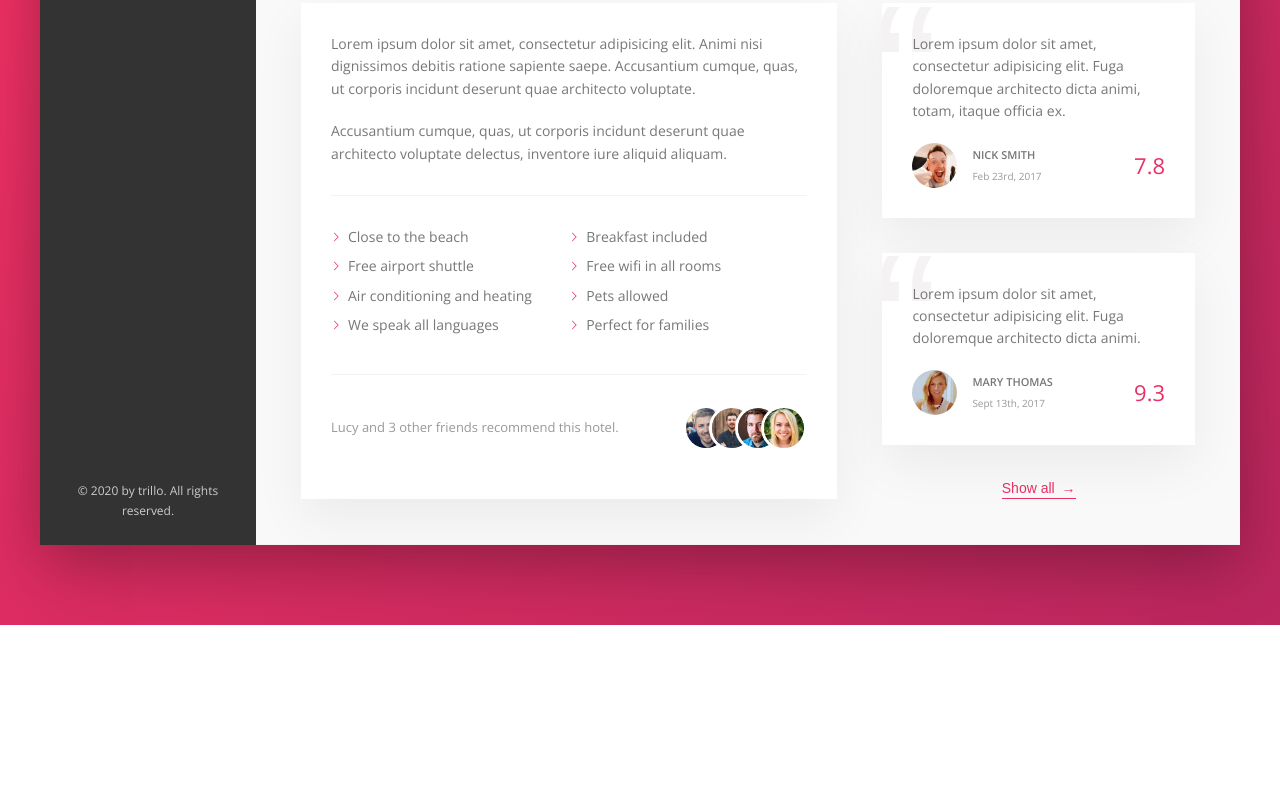
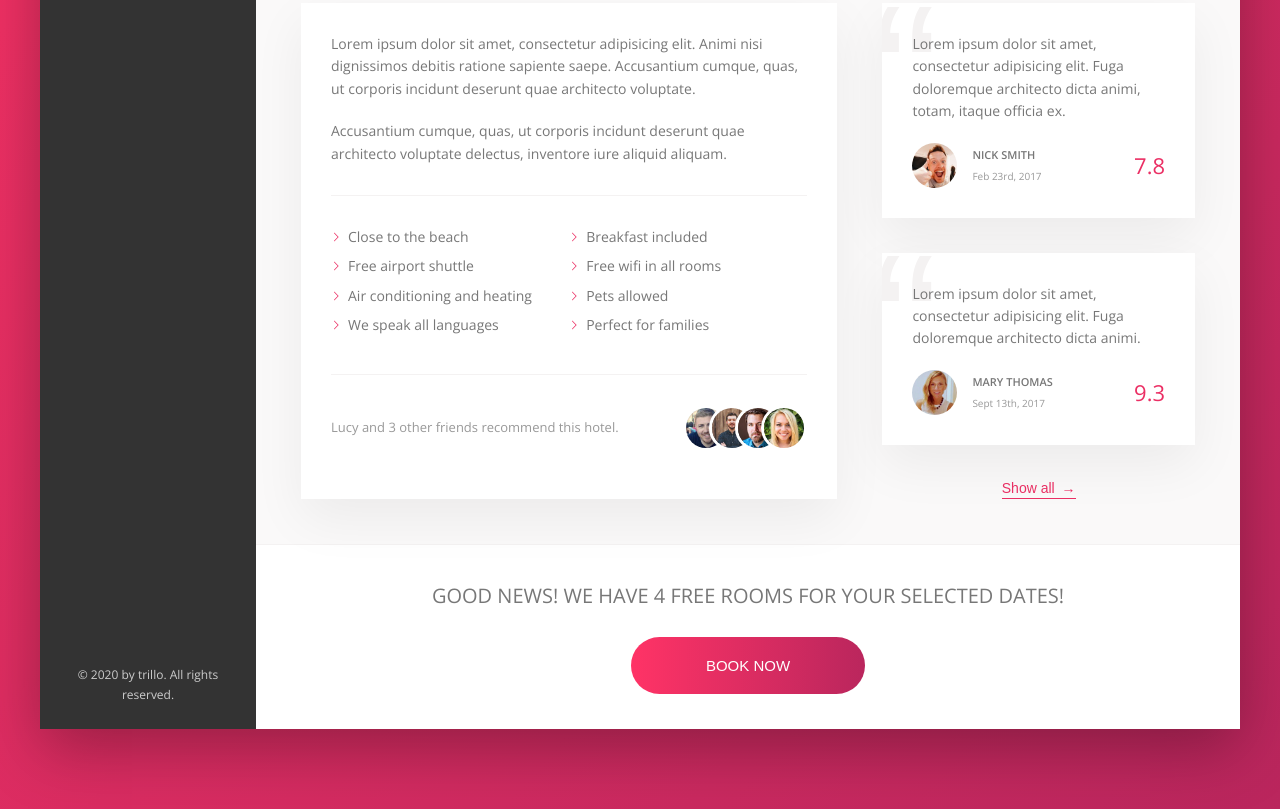
Before and after one commit to husseiny-m/trillo-app, a website: page index.html in a window 1280 px wide. Shown: the part 644-1453 px from the top of the page. Before the commit the page ends 1269 px from the top, so only its background shows below. Drawn offline with nearby package versions, Linux system fonts and the light colour scheme.

Commit message:
added call to action section

```diff
--- a/index.html
+++ b/index.html
@@ -174,10 +174,11 @@
             <div class="user-reviews">
               <figure class="review">
                 <blockquote class="review__text">
-                      Lorem ipsum dolor sit amet, consectetur adipisicing elit. Fuga doloremque architecto dicta animi, totam, itaque officia ex.
+                  Lorem ipsum dolor sit amet, consectetur adipisicing elit. Fuga doloremque
+                  architecto dicta animi, totam, itaque officia ex.
                 </blockquote>
                 <figcaption class="review__user">
-                      <img src="img/user-1.jpg" alt="User 1" class="review__photo">
+                  <img src="img/user-1.jpg" alt="User 1" class="review__photo" />
                   <div class="review__user-box">
                     <p class="review__user-name">Nick Smith</p>
                     <p class="review__user-date">Feb 23rd, 2017</p>
@@ -188,10 +189,11 @@
 
               <figure class="review">
                 <blockquote class="review__text">
-                      Lorem ipsum dolor sit amet, consectetur adipisicing elit. Fuga doloremque architecto dicta animi.
+                  Lorem ipsum dolor sit amet, consectetur adipisicing elit. Fuga doloremque
+                  architecto dicta animi.
                 </blockquote>
                 <figcaption class="review__user">
-                      <img src="img/user-2.jpg" alt="User 1" class="review__photo">
+                  <img src="img/user-2.jpg" alt="User 1" class="review__photo" />
                   <div class="review__user-box">
                     <p class="review__user-name">Mary Thomas</p>
                     <p class="review__user-date">Sept 13th, 2017</p>
@@ -203,6 +205,15 @@
               <button class="btn-inline">Show all <span>&rarr;</span></button>
             </div>
           </div>
+          <div class="cta">
+            <h2 class="cta__book-now">
+              Good news! We have 4 free rooms for your selected dates!
+            </h2>
+            <button class="btn">
+              <span class="btn__visible">Book now</span>
+              <span class="btn__invisible">Only 4 rooms left</span>
+            </button>
+          </div>
         </main>
       </div>
     </div>
--- a/sass/_components.scss
+++ b/sass/_components.scss
@@ -447,3 +447,66 @@
     z-index: 1;
   }
 }
+
+// CALL TO ACTION
+.cta {
+  padding: 3.5rem 0;
+  text-align: center;
+  background-color: #fff;
+
+  &__book-now {
+      font-size: 2rem;
+      font-weight: 300;
+      text-transform: uppercase;
+      margin-bottom: 2.5rem;
+  }
+}
+
+// CALL TO ACTION
+.btn {
+  font-size: 1.5rem;
+  font-weight: 300;
+  text-transform: uppercase;
+  border-radius: 100px;
+  border: none;
+  background-image: linear-gradient(to right, var(--color-primary-light), var(--color-primary-dark));
+  color: #fff;
+  position: relative;
+  overflow: hidden;
+  cursor: pointer;
+
+  & > * {
+      display: inline-block;
+      height: 100%;
+      width: 100%;
+      transition: all .2s;
+  }
+
+  &__visible {
+      padding: 2rem 7.5rem;
+  }
+
+  &__invisible {
+      position: absolute;
+      padding: 2rem 0;
+      left: 0;
+      top: -100%;
+  }
+
+  &:hover {
+      background-image: linear-gradient(to left, var(--color-primary-light), var(--color-primary-dark));
+  }
+
+  &:hover &__visible {
+      transform: translateY(100%);
+  }
+
+  &:hover &__invisible {
+      top: 0;
+  }
+
+  &:focus {
+      outline: none;
+      animation: pulsate 1s infinite;
+  }
+}
```
Also changed, not shown: css/style.css. Lines whose indentation alone changed are shown as unchanged.
